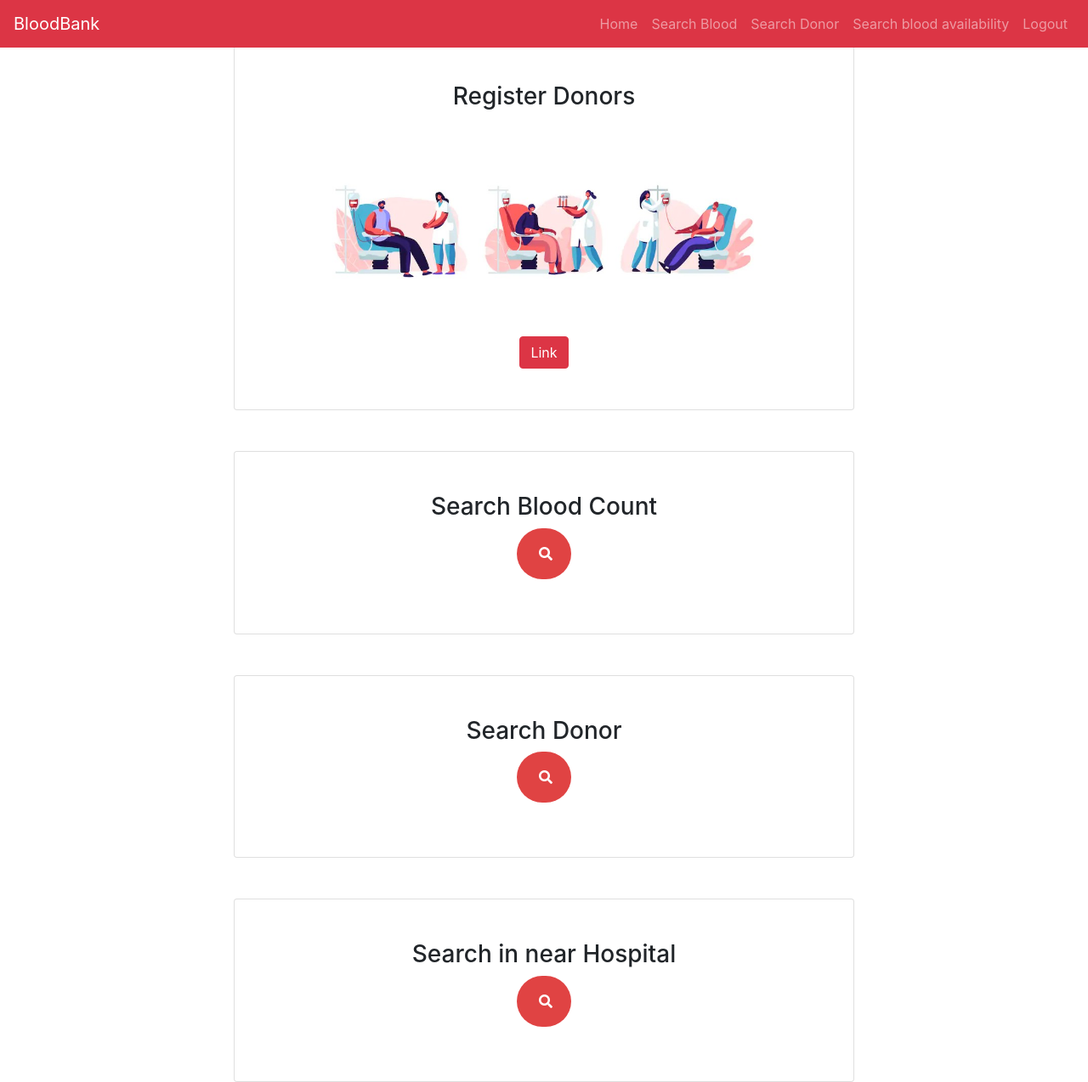
After one commit to isuri9734/BloodBankSystem, a PHP site: page /AminPage.php in a window 1280 px wide. The commit adds this page. Shown: the whole page at 85% size. Run offline with PHP 8.4, Linux system fonts and the light colour scheme; some libraries are stand-ins or nearby versions.

Commit message:
new commit

```diff
--- /dev/null
+++ b/AminPage.php
@@ -0,0 +1,159 @@
+<html>
+<head>
+    <title>Admin Page</title>
+    <meta charset="utf-8">
+    <meta name="viewport" content="width=device-width, initial-scale=1">
+
+    <link rel="stylesheet" type="text/css" href="css/Admin.css">
+    <!-- Latest compiled and minified CSS -->
+    <link rel="stylesheet" href="https://maxcdn.bootstrapcdn.com/bootstrap/4.4.1/css/bootstrap.min.css">
+
+    <!-- jQuery library -->
+    <script src="https://ajax.googleapis.com/ajax/libs/jquery/3.4.1/jquery.min.js"></script>
+
+    <!-- Popper JS -->
+    <script src="https://cdnjs.cloudflare.com/ajax/libs/popper.js/1.16.0/umd/popper.min.js"></script>
+
+    <!-- Latest compiled JavaScript -->
+    <script src="https://maxcdn.bootstrapcdn.com/bootstrap/4.4.1/js/bootstrap.min.js"></script>
+    <script src="//cdnjs.cloudflare.com/ajax/libs/jquery/3.2.1/jquery.min.js"></script>
+    <link rel="stylesheet" href="https://stackpath.bootstrapcdn.com/bootstrap/4.1.3/css/bootstrap.min.css" integrity="sha384-MCw98/SFnGE8fJT3GXwEOngsV7Zt27NXFoaoApmYm81iuXoPkFOJwJ8ERdknLPMO" crossorigin="anonymous">
+    <link rel="stylesheet" href="https://use.fontawesome.com/releases/v5.5.0/css/all.css" integrity="sha384-B4dIYHKNBt8Bc12p+WXckhzcICo0wtJAoU8YZTY5qE0Id1GSseTk6S+L3BlXeVIU" crossorigin="anonymous">
+</head>
+
+<body>
+    <!-- Navbar start -->
+    <nav class="navbar navbar-expand-md bg-danger navbar-dark fixed-top">
+        <a class="navbar-brand" href="Web.html">BloodBank</a>
+        <button class="navbar-toggler" type="button" data-toggle="collapse" data-target="#collapsibleNavbar">
+            <span class="navbar-toggler-icon"></span>
+        </button>
+        <div class="collapse navbar-collapse  navbar-md justify-content-end" id="collapsibleNavbar">
+            <ul class="navbar-nav">
+                <li class="nav-item ">
+                    <a class="nav-link" href="#reg">Home</a>
+                </li>
+                <li class="nav-item">
+                    <a class="nav-link" href="#S_blood">Search Blood</a>
+                </li>
+                <li class="nav-item ">
+                    <a class="nav-link" href="#s_donor">Search Donor</a>
+                </li>
+                <li class="nav-item">
+                    <a class="nav-link" href="#availability">Search blood availability</a>
+                </li>
+                <li class="nav-item">
+                    <a class="nav-link" href="Login.php">Logout</a>
+                </li>
+            </ul>
+        </div>
+    </nav>
+
+    <section id="reg">
+        <div class="container text-center">
+            <div class="row">
+                <div class="col-sm-2"></div>
+                <div class="col-sm-8">
+                    <div class="card mt-5 p-5">
+                        <div class="card-img-top">
+                        <h3>Register Donors</h3>
+                        <img class="img-fluid mt-2 p-5" src="images\reg.jpg">
+
+                        <a class="btn btn-danger" href="Registration.php" role="button">Link</a>
+
+                    </div>
+                    </div>
+                </div>
+                <div class="col-sm-2"></div>
+
+            </div>
+        </div>
+
+
+    <section id="S_blood">
+    <div class="container text-center">
+            <div class="row">
+                <div class="col-sm-2"></div>
+                <div class="col-sm-8">
+                    <div class="card mt-5 p-5">
+                        <div class="card-img-top">
+                        <h3>Search Blood Count</h3>
+
+        <!--div class="container h-100"-->
+        <form action=" " method="GET">
+      <div class="d-flex justify-content-center h-100">
+        <div class="searchbar">
+
+          <input class="search_input" type="text" name="" placeholder="Search Blood Count...">
+          <a href="#" class="search_icon"><i class="fas fa-search"></i></a>
+
+        </div>
+      </div>
+      </form>
+    <!--/div-->
+   </div>
+  </div>
+</div>
+    <div class="col-sm-2"></div>
+
+</div>
+</div>
+
+
+<section id="s_donor">
+    <div class="container text-center">
+            <div class="row">
+                <div class="col-sm-2"></div>
+                <div class="col-sm-8">
+                    <div class="card mt-5 p-5">
+                        <div class="card-img-top">
+                        <h3>Search Donor</h3>
+
+        <!--div class="container h-100"-->
+        <form action=" " method="GET">
+      <div class="d-flex justify-content-center h-100">
+        <div class="searchbar">
+          <input class="search_input" type="text" name="" placeholder="Search Donor...">
+          <a href="#" class="search_icon"><i class="fas fa-search"></i></a>
+
+        </div>
+      </div>
+      </form>
+    <!--/div-->
+   </div>
+  </div>
+</div>
+    <div class="col-sm-2"></div>
+
+</div>
+</div>
+
+<section id="availability">
+    <div class="container text-center">
+            <div class="row">
+                <div class="col-sm-2"></div>
+                <div class="col-sm-8">
+                    <div class="card mt-5 p-5">
+                        <div class="card-img-top">
+                        <h3>Search in near Hospital</h3>
+
+        <!--div class="container h-100"-->
+        <form action=" " method="GET">
+      <div class="d-flex justify-content-center h-100">
+        <div class="searchbar">
+          <input class="search_input" type="text" name="" placeholder="Search Hospital...">
+          <a href="#" class="search_icon"><i class="fas fa-search"></i></a>
+        </div>
+      </div>
+      </form>
+    <!--/div-->
+   </div>
+  </div>
+</div>
+    <div class="col-sm-2"></div>
+
+</div>
+</div>
+
+</body>
+</html>
--- a/DonationP.php
+++ b/DonationP.php
@@ -52,7 +52,8 @@
          <p style="text-align: center;">
             Giving blood is simple and it saves lives. When you give blood, it is collected so it can be used to treat someone else.
           </p>
-          <img class="img-fluid" src="images/bldn.png" style="max-width: 100%;">
+          <!--img class="img-fluid" src="images/bldn.png" style="max-width: 100%;"-->
+          <img class="img-fluid mt-2 p-5" src="images/bldn.png">
           <br>
                 <h4 style="text-align: justify;">Before you give blood</h4>
           <p style="text-align: justify;">
--- /dev/null
+++ b/css/Admin.css
@@ -0,0 +1,44 @@
+
+        .searchbar{
+        margin-bottom: auto;
+        margin-top: auto;
+        height: 60px;
+        background-color: #e04343;
+        border-radius: 30px;
+        padding: 10px;
+        }
+
+        .search_input{
+        color: white;
+        border: 0;
+        outline: 0;
+        background: none;
+        width: 0;
+        caret-color:transparent;
+        line-height: 40px;
+        transition: width 0.4s linear;
+        }
+
+        .searchbar:hover > .search_input{
+        padding: 0 10px;
+        width: 450px;
+        caret-color:red;
+        transition: width 0.4s linear;
+        }
+
+        .searchbar:hover > .search_icon{
+        background: white;
+        color: #e0220d;
+        }
+
+        .search_icon{
+        height: 40px;
+        width: 40px;
+        float: right;
+        display: flex;
+        justify-content: center;
+        align-items: center;
+        border-radius: 50%;
+        color:white;
+        text-decoration:none;
+        }
--- a/index.php
+++ b/index.php
@@ -1,5 +1,4 @@
 <html>
-
 <head>
   <title>
     Blood Bank-Home
@@ -19,7 +18,7 @@
 <script src="https://maxcdn.bootstrapcdn.com/bootstrap/4.4.1/js/bootstrap.min.js"></script>
 
 <style>
-    body, html {
+body, html {
   height: 100%;
   margin: 0;
   font: 400 15px/1.8 "Lato", sans-serif;
--- a/whocan.php
+++ b/whocan.php
@@ -1,5 +1,4 @@
 <html>
-
 <head>
     <title>Who can give blood</title>
     <meta charset="utf-8">
```
Also changed, not shown: Registration.php (+64 -72 lines), donor.php (added, +27 -0 lines), images/reg.jpg (added).
